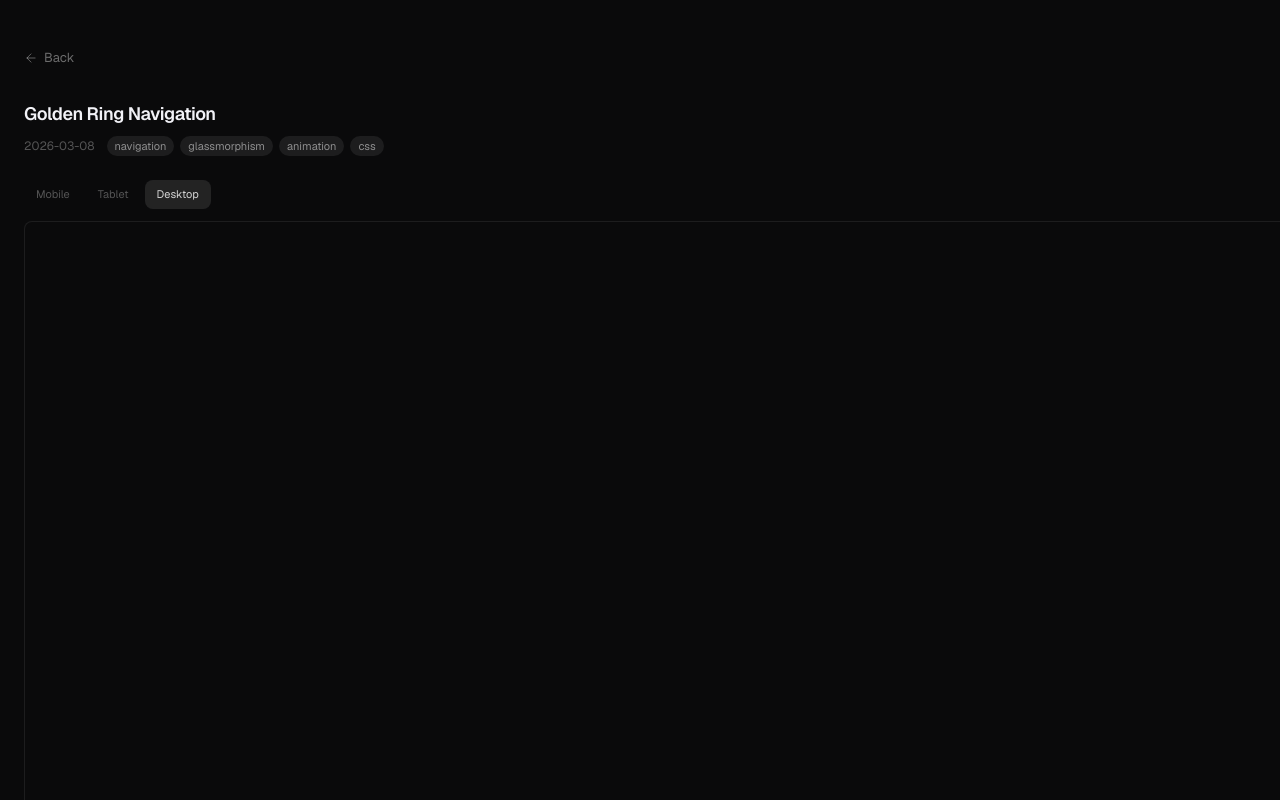
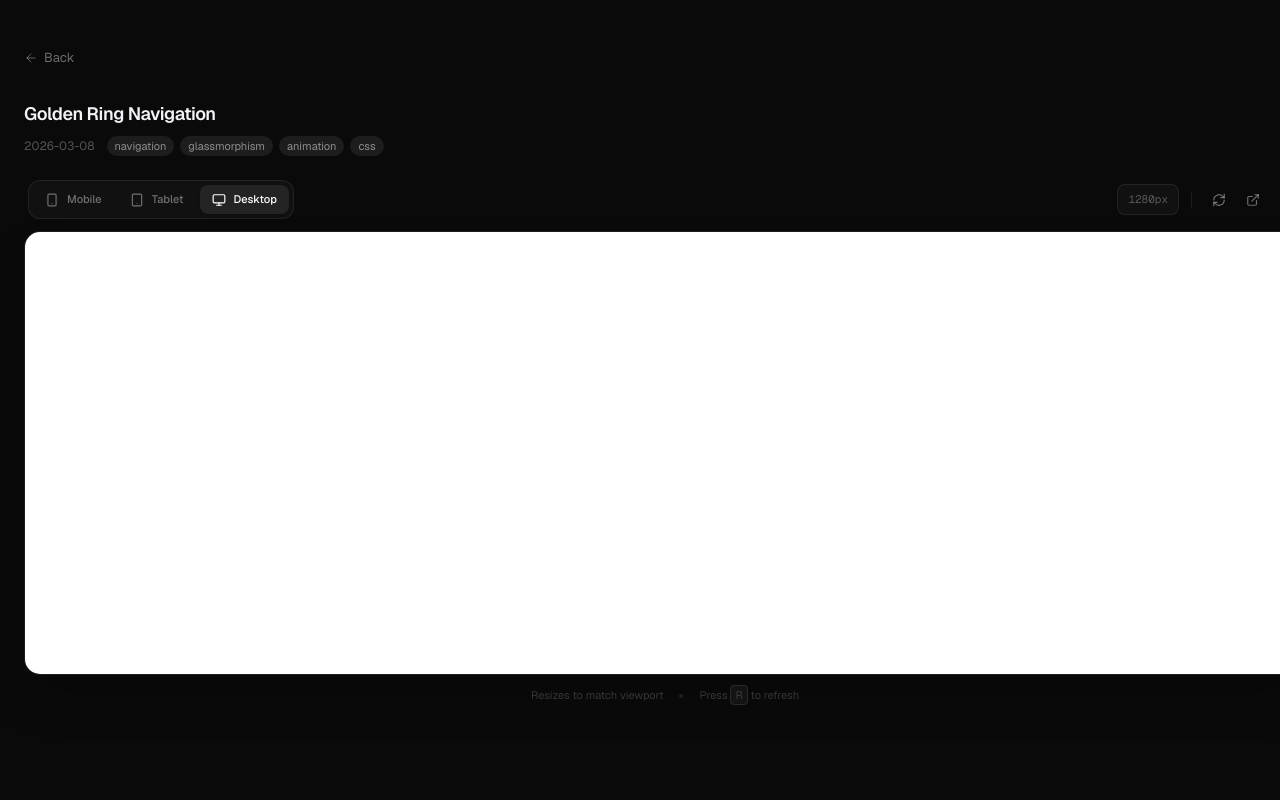
Before and after one commit to danielhirt/ux-designs, a Next.js app: page /golden-ring-nav in a window 1280 px wide. Shown: the top 800 px of the page. Built offline with nearby package versions, Linux system fonts and the light colour scheme.

Commit message:
feat: add Copy HTML button to preview frame toolbar

```diff
--- a/components/preview-frame.tsx
+++ b/components/preview-frame.tsx
@@ -1,57 +1,214 @@
 "use client";
 
-import { useState } from "react";
+import { useState, useRef, useEffect } from "react";
 
 const BREAKPOINTS = [
-  { label: "Mobile", width: 375 },
-  { label: "Tablet", width: 768 },
-  { label: "Desktop", width: 1280 },
+  { id: "mobile", label: "Mobile", width: 375, icon: (
+    <svg width="14" height="14" viewBox="0 0 24 24" fill="none" stroke="currentColor" strokeWidth="2" strokeLinecap="round" strokeLinejoin="round">
+      <rect x="5" y="2" width="14" height="20" rx="2" ry="2"></rect>
+      <line x1="12" y1="18" x2="12.01" y2="18"></line>
+    </svg>
+  )},
+  { id: "tablet", label: "Tablet", width: 768, icon: (
+    <svg width="14" height="14" viewBox="0 0 24 24" fill="none" stroke="currentColor" strokeWidth="2" strokeLinecap="round" strokeLinejoin="round">
+      <rect x="4" y="2" width="16" height="20" rx="2" ry="2"></rect>
+      <line x1="12" y1="18" x2="12.01" y2="18"></line>
+    </svg>
+  )},
+  { id: "desktop", label: "Desktop", width: 1280, icon: (
+    <svg width="14" height="14" viewBox="0 0 24 24" fill="none" stroke="currentColor" strokeWidth="2" strokeLinecap="round" strokeLinejoin="round">
+      <rect x="2" y="3" width="20" height="14" rx="2" ry="2"></rect>
+      <line x1="8" y1="21" x2="16" y2="21"></line>
+      <line x1="12" y1="17" x2="12" y2="21"></line>
+    </svg>
+  )},
 ] as const;
 
 export function PreviewFrame({
   src,
   title,
+  source,
 }: {
   src: string;
   title: string;
+  source?: string;
 }) {
-  const [activeBreakpoint, setActiveBreakpoint] = useState(2); // Desktop default
-  const bp = BREAKPOINTS[activeBreakpoint];
+  const [activeBreakpoint, setActiveBreakpoint] = useState<typeof BREAKPOINTS[number]["id"]>("desktop");
+  const [key, setKey] = useState(0); // For refreshing
+  const [isCopied, setIsCopied] = useState(false);
+  const [isHtmlCopied, setIsHtmlCopied] = useState(false);
+  const iframeRef = useRef<HTMLIFrameElement>(null);
+
+  const bp = BREAKPOINTS.find(b => b.id === activeBreakpoint) || BREAKPOINTS[2];
+
+  const handleRefresh = () => setKey(prev => prev + 1);
+
+  const handleCopyLink = async () => {
+    const fullUrl = window.location.origin + src;
+    await navigator.clipboard.writeText(fullUrl);
+    setIsCopied(true);
+    setTimeout(() => setIsCopied(false), 2000);
+  };
+
+  const handleCopyHtml = async () => {
+    if (!source) return;
+    try {
+      await navigator.clipboard.writeText(source);
+      setIsHtmlCopied(true);
+      setTimeout(() => setIsHtmlCopied(false), 2000);
+    } catch {
+      // silent fail
+    }
+  };
+
+  const handleOpenNewTab = () => {
+    window.open(src, "_blank");
+  };
+
+  useEffect(() => {
+    const handleKeyDown = (e: KeyboardEvent) => {
+      if (e.key.toLowerCase() === "r" && !e.metaKey && !e.ctrlKey && !e.altKey) {
+        // Only refresh if not typing in an input
+        if (document.activeElement?.tagName !== "INPUT" && document.activeElement?.tagName !== "TEXTAREA") {
+          handleRefresh();
+        }
+      }
+    };
+    window.addEventListener("keydown", handleKeyDown);
+    return () => window.removeEventListener("keydown", handleKeyDown);
+  }, []);
 
   return (
-    <div className="space-y-3">
-      {/* Breakpoint toggles */}
-      <div className="flex items-center gap-1">
-        {BREAKPOINTS.map((b, i) => (
+    <div className="flex flex-col gap-3 h-full">
+      {/* Integrated Header/Toolbar */}
+      <div className="flex items-center justify-between px-1">
+        <div className="flex items-center gap-1 bg-white/[0.03] border border-white/[0.08] p-1 rounded-xl">
+          {BREAKPOINTS.map((b) => (
             <button
-            key={b.label}
-            onClick={() => setActiveBreakpoint(i)}
-            className={`text-[11px] px-3 py-1.5 rounded-lg transition-colors duration-200 ${
-              i === activeBreakpoint
-                ? "bg-white/[0.1] text-white/80"
-                : "text-white/30 hover:text-white/50"
+              key={b.id}
+              onClick={() => setActiveBreakpoint(b.id)}
+              className={`flex items-center gap-2 px-3 py-1.5 rounded-lg text-[11px] font-medium transition-all duration-200 ${
+                activeBreakpoint === b.id
+                  ? "bg-white/[0.08] text-white shadow-sm"
+                  : "text-white/40 hover:text-white/60 hover:bg-white/[0.03]"
               }`}
+              title={b.label}
             >
-            {b.label}
+              {b.icon}
+              <span className="hidden sm:inline">{b.label}</span>
             </button>
           ))}
         </div>
 
-      {/* iframe container */}
-      <div className="relative rounded-lg border border-white/[0.08] bg-[#0a0a0b] overflow-hidden">
+        <div className="flex items-center gap-2">
+          <div className="hidden md:flex items-center gap-1.5 px-2.5 py-1.5 rounded-lg bg-white/[0.03] border border-white/[0.08] text-[11px] font-mono text-white/30">
+            <span>{bp.width}px</span>
+          </div>
+
+          <div className="h-4 w-px bg-white/[0.08] mx-1 hidden sm:block" />
+
+          <div className="flex items-center gap-1">
+            <button
+              onClick={handleRefresh}
+              className="p-2 rounded-lg text-white/40 hover:text-white/80 hover:bg-white/[0.05] transition-all"
+              title="Refresh"
+            >
+              <svg width="14" height="14" viewBox="0 0 24 24" fill="none" stroke="currentColor" strokeWidth="2" strokeLinecap="round" strokeLinejoin="round">
+                <path d="M21 2v6h-6"></path>
+                <path d="M3 12a9 9 0 0 1 15-6.7L21 8"></path>
+                <path d="M3 22v-6h6"></path>
+                <path d="M21 12a9 9 0 0 1-15 6.7L3 16"></path>
+              </svg>
+            </button>
+            <button
+              onClick={handleOpenNewTab}
+              className="p-2 rounded-lg text-white/40 hover:text-white/80 hover:bg-white/[0.05] transition-all"
+              title="Open in new tab"
+            >
+              <svg width="14" height="14" viewBox="0 0 24 24" fill="none" stroke="currentColor" strokeWidth="2" strokeLinecap="round" strokeLinejoin="round">
+                <path d="M18 13v6a2 2 0 0 1-2 2H5a2 2 0 0 1-2-2V8a2 2 0 0 1 2-2h6"></path>
+                <polyline points="15 3 21 3 21 9"></polyline>
+                <line x1="10" y1="14" x2="21" y2="3"></line>
+              </svg>
+            </button>
+            <button
+              onClick={handleCopyLink}
+              className={`p-2 rounded-lg transition-all ${
+                isCopied ? "text-emerald-400" : "text-white/40 hover:text-white/80 hover:bg-white/[0.05]"
+              }`}
+              title="Copy component URL"
+            >
+              {isCopied ? (
+                <svg width="14" height="14" viewBox="0 0 24 24" fill="none" stroke="currentColor" strokeWidth="2" strokeLinecap="round" strokeLinejoin="round">
+                  <polyline points="20 6 9 17 4 12"></polyline>
+                </svg>
+              ) : (
+                <svg width="14" height="14" viewBox="0 0 24 24" fill="none" stroke="currentColor" strokeWidth="2" strokeLinecap="round" strokeLinejoin="round">
+                  <path d="M10 13a5 5 0 0 0 7.54.54l3-3a5 5 0 0 0-7.07-7.07l-1.72 1.71"></path>
+                  <path d="M14 11a5 5 0 0 0-7.54-.54l-3 3a5 5 0 0 0 7.07 7.07l1.71-1.71"></path>
+                </svg>
+              )}
+            </button>
+            {source && (
+              <button
+                onClick={handleCopyHtml}
+                className={`p-2 rounded-lg transition-all ${
+                  isHtmlCopied ? "text-emerald-400" : "text-white/40 hover:text-white/80 hover:bg-white/[0.05]"
+                }`}
+                title="Copy HTML source"
+              >
+                {isHtmlCopied ? (
+                  <svg width="14" height="14" viewBox="0 0 24 24" fill="none" stroke="currentColor" strokeWidth="2" strokeLinecap="round" strokeLinejoin="round">
+                    <polyline points="20 6 9 17 4 12" />
+                  </svg>
+                ) : (
+                  <svg width="14" height="14" viewBox="0 0 24 24" fill="none" stroke="currentColor" strokeWidth="2" strokeLinecap="round" strokeLinejoin="round">
+                    <polyline points="16 18 22 12 16 6" />
+                    <polyline points="8 6 2 12 8 18" />
+                  </svg>
+                )}
+              </button>
+            )}
+          </div>
+        </div>
+      </div>
+
+      {/* Main Viewport */}
+      <div className="relative flex-1 rounded-2xl border border-white/[0.08] bg-[#0a0a0b] overflow-hidden shadow-2xl group">
+        {/* Subtle grid background for the "stage" */}
+        <div className="absolute inset-0 bg-[radial-gradient(#ffffff05_1px,transparent_1px)] [background-size:20px_20px] pointer-events-none" />
+
         <div
-          className="mx-auto transition-[width] duration-300 ease-out"
+          className="mx-auto h-full transition-[width] duration-500 cubic-bezier(0.4, 0, 0.2, 1) relative"
           style={{ width: `${bp.width}px`, maxWidth: "100%" }}
         >
-          <div className="relative w-full" style={{ paddingBottom: "62.5%" }}>
+          {/* Status bar (fake) or just a clean edge */}
+          <div className="absolute top-0 left-0 right-0 h-px bg-white/[0.05] z-10" />
+
           <iframe
+            key={key}
+            ref={iframeRef}
             src={src}
             title={title}
             sandbox="allow-scripts allow-same-origin"
-              className="absolute inset-0 w-full h-full border-none"
+            className="w-full h-full border-none bg-white relative z-0"
           />
+
+          {/* Drag handles (visual only for now, could be functional later) */}
+          <div className="absolute inset-y-0 -right-4 w-4 flex items-center justify-center opacity-0 group-hover:opacity-100 transition-opacity">
+            <div className="w-1 h-8 rounded-full bg-white/[0.1]" />
+          </div>
+          <div className="absolute inset-y-0 -left-4 w-4 flex items-center justify-center opacity-0 group-hover:opacity-100 transition-opacity">
+            <div className="w-1 h-8 rounded-full bg-white/[0.1]" />
           </div>
         </div>
+      </div>
+
+      {/* Viewport Info / Footer */}
+      <div className="flex items-center justify-center gap-4 text-[11px] text-white/20">
+        <span>Resizes to match viewport</span>
+        <div className="w-1 h-1 rounded-full bg-white/10" />
+        <span>Press <kbd className="font-sans px-1 py-0.5 rounded bg-white/5 border border-white/10">R</kbd> to refresh</span>
       </div>
     </div>
   );
```
Lines whose indentation alone changed are shown as unchanged.
